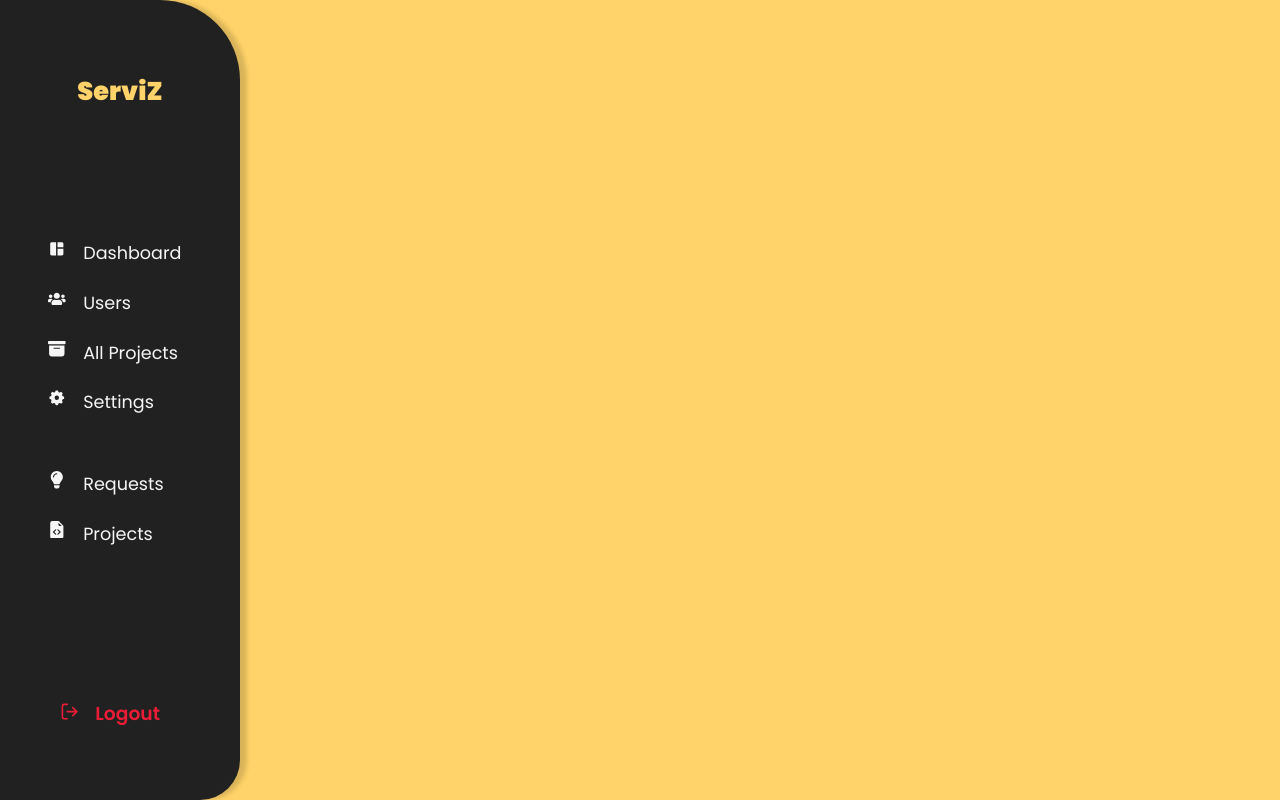
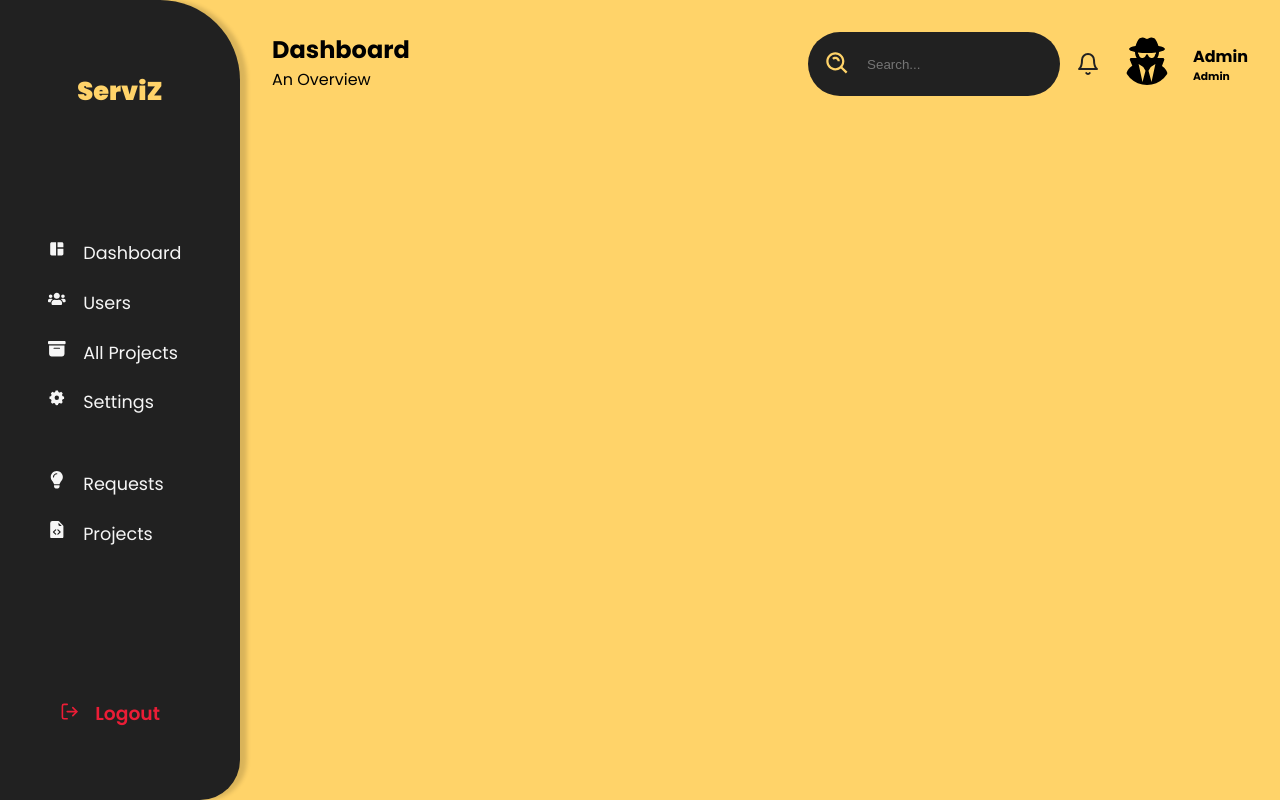
Before and after one commit to rohan-srs/serviz-admin, a React (Create React App) app: page /Dashboard in a window 1280 px wide. Built offline with nearby package versions, Linux system fonts and the light colour scheme.

Commit message:
Navbar base done with search

```diff
--- a/src/components/Dashboard.jsx
+++ b/src/components/Dashboard.jsx
@@ -1,13 +1,13 @@
 import React from 'react'
+import Navbar from './Navbar'
 
 export default function Dashboard() {
   return (
-    <div className="container">
-      <div className="columnOne">
-        Helllo
-      </div>
-      <div className="columnTwo">
-        World
+    <div className="dashboard">
+      <Navbar />
+      <div className="grid">
+        <div className="one"></div>
+        <div className="two"></div>
       </div>
     </div>
   )
--- a/src/components/Navbar.jsx
+++ b/src/components/Navbar.jsx
@@ -13,18 +13,20 @@ export default function Navbar() {
         </div>
       <div className="container">
         <div className="search">
+          <BiSearchAlt />
             <input type="text" placeholder="Search..." />
         </div>
         <div className="profile">
             <FiBell className='bell' />
             <div className="avatar">
-              <FaUserSecret/>
-            </div>
+              <FaUserSecret className='img'/>
+              </div>
+
             <div className="profile_name">
               <h4>Admin</h4>
               <h6>Admin</h6>
             </div>
-            <BsFillCaretDownFill/>
+
         </div>
       </div>
     </div>
--- a/src/scss/components/_dashboard.scss
+++ b/src/scss/components/_dashboard.scss
@@ -1,4 +1,14 @@
-.container{
-    background-color: green($color: #000000);
+.dashboard{
+    margin-left: 15rem;
+    padding: 2rem;
+    height: 100%;
+    @include getNavbarStyles();
+    .grid{
+     .one{
 
+     }
+     .two{
+
+     }
+    }
 }
--- a/src/scss/components/_navbar.scss
+++ b/src/scss/components/_navbar.scss
@@ -0,0 +1,59 @@
+@import './_colors';
+
+@mixin getNavbarStyles {
+    .navbar{
+        display: flex;
+        justify-content: space-between;
+        .container{
+            display: flex;
+            .search{
+                background-color: var(--blackBackground);
+                display: flex;
+                justify-content: center;
+                align-items: center;
+                border-radius: 2rem;
+                padding: 0.5rem 1rem;
+                color: var(--yellowAccent);
+                gap: 1rem;
+                font-size: 1.7rem;
+                height: 4rem;
+                input{
+                    border: none;
+                    color: var(--yellowAccent);
+                    background-color: var(--greyBackground0);
+                    &:focus{
+                        outline: none;
+                    }
+                }
+            }
+        }
+        .profile{
+            display: flex;
+            align-items: center;
+            gap: 1.4rem;
+            margin-left: 1rem;
+            .bell{
+                font-size: 1.5rem;
+                color: var(--blackBackground);
+
+            }
+            .avatar{
+                gap: 1rem;
+                .img{
+                    height: 3rem;
+                    font-size: 3rem;
+                    border-radius: 2rem;
+                }
+
+                .profile_name{
+                    align-items: center;
+                    h6{
+                     padding-left: 0.5rem;
+                    }
+                }
+            }
+
+        }
+    }
+
+}
```
